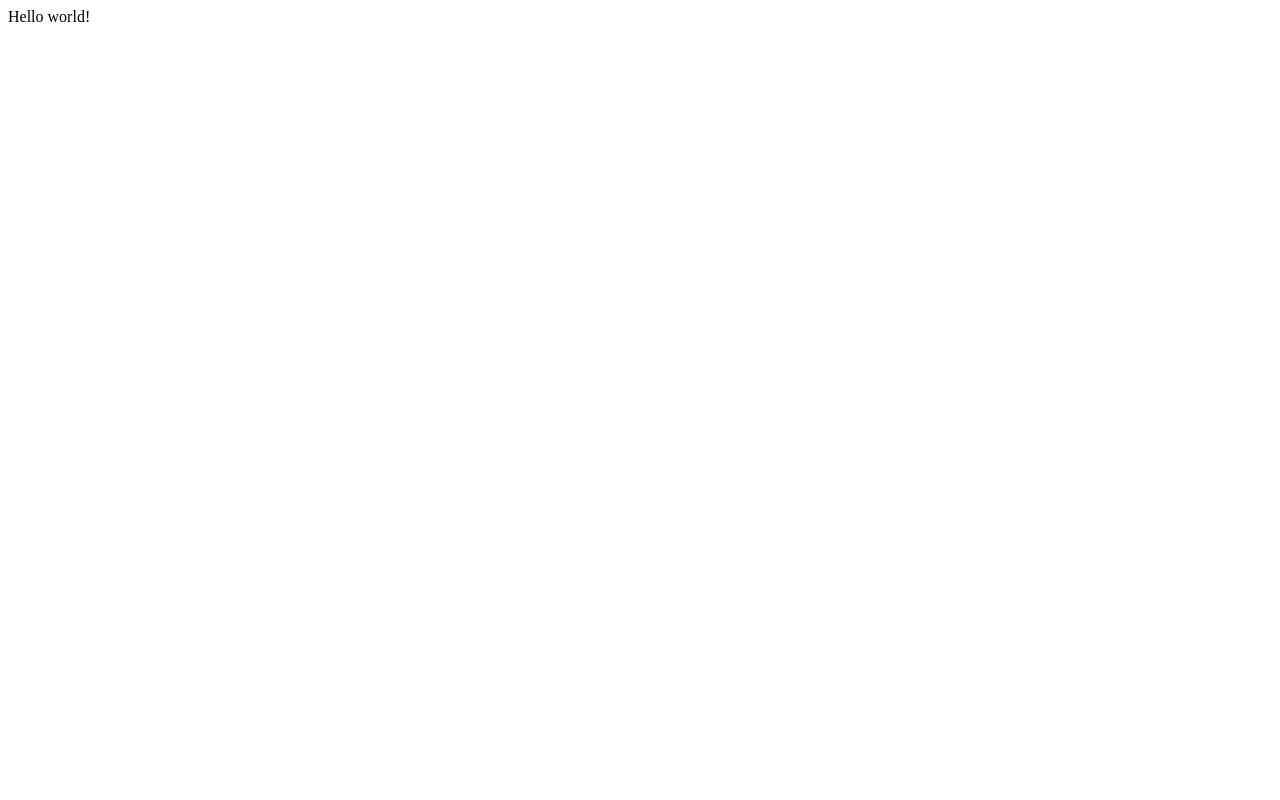
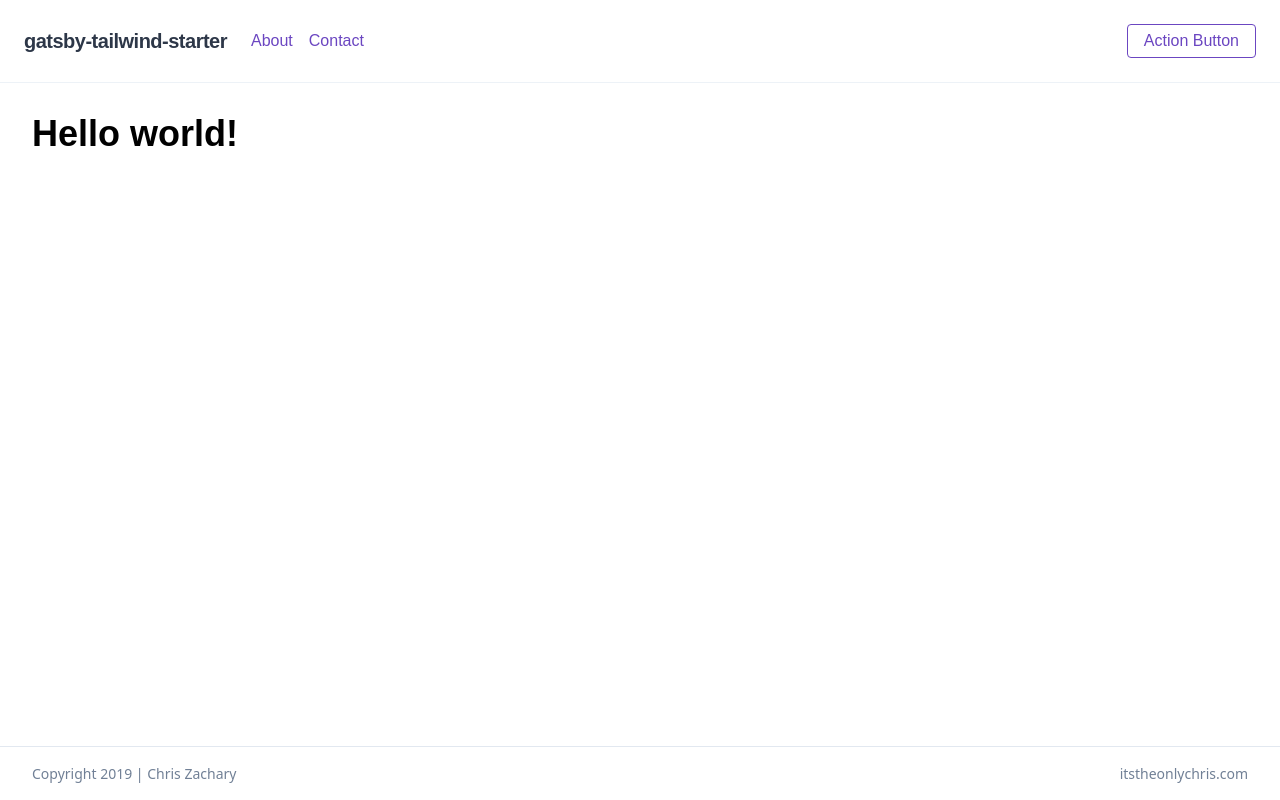
Before and after one commit to itstheonlychris/gatsby-tailwind-starter, a Gatsby site: page / in a window 1280 px wide. Built offline with nearby package versions, Linux system fonts and the light colour scheme; Gatsby itself is replaced by a stand-in of ours; a web font is replaced by a local one.

Commit message:
gatsby-tailwind-starter v1

```diff
--- /dev/null
+++ b/gatsby-browser.js
@@ -0,0 +1 @@
+import "./src/css/styles.css"
--- a/gatsby-config.js
+++ b/gatsby-config.js
@@ -5,5 +5,5 @@
  */
 
 module.exports = {
-  /* Your site config here */
+  plugins: [`gatsby-plugin-postcss`],
 }
--- a/package.json
+++ b/package.json
@@ -14,11 +14,13 @@
   },
   "dependencies": {
     "gatsby": "^2.15.15",
+    "gatsby-plugin-postcss": "^2.1.7",
     "react": "^16.9.0",
     "react-dom": "^16.9.0"
   },
   "devDependencies": {
-    "prettier": "^1.18.2"
+    "prettier": "^1.18.2",
+    "tailwindcss": "^1.1.2"
   },
   "repository": {
     "type": "git",
--- /dev/null
+++ b/postcss.config.js
@@ -0,0 +1,3 @@
+module.exports = () => ({
+  plugins: [require("tailwindcss")],
+})
--- /dev/null
+++ b/src/components/Footer.js
@@ -0,0 +1,14 @@
+import React from "react"
+
+export default () => {
+  return (
+    <footer className="w-full flex flex-row justify-between text-sm border-t border-grey px-8 py-4 pin-b text-gray-600">
+      <div className="flex">Copyright 2019 | Chris Zachary</div>
+      <div className="flex">
+        <a href="https://itstheonlychris.com" className="hover:underline">
+          itstheonlychris.com
+        </a>
+      </div>
+    </footer>
+  )
+}
--- /dev/null
+++ b/src/components/Layout.js
@@ -0,0 +1,15 @@
+import React from "react"
+import Navbar from "./Navbar"
+import Footer from "./Footer"
+
+export default ({ children }) => {
+  return (
+    <div className="flex flex-col min-h-screen">
+      <Navbar />
+      <div className="container mx-auto px-8 pt-6 font-body flex-1">
+        {children}
+      </div>
+      <Footer />
+    </div>
+  )
+}
--- /dev/null
+++ b/src/components/Navbar.js
@@ -0,0 +1,52 @@
+import React from "react"
+import { Link } from "gatsby"
+
+export default () => {
+  return (
+    <nav className="flex items-center justify-between flex-wrap bg-white border-b border-gray-200 font-body p-6">
+      <div className="flex items-center flex-shrink-0 text-gray-800 mr-6">
+        <Link to={"/"}>
+          <span className="font-bold text-xl tracking-tight">
+            gatsby-tailwind-starter
+          </span>
+        </Link>
+      </div>
+      <div className="block lg:hidden">
+        <button className="flex items-center px-3 py-2 border rounded text-purple-700 border-purple-400 hover:text-purple-900 hover:bg-purple-200 hover:border-purple-900">
+          <svg
+            className="fill-current h-3 w-3"
+            viewBox="0 0 20 20"
+            xmlns="http://www.w3.org/2000/svg"
+          >
+            <title>Menu</title>
+            <path d="M0 3h20v2H0V3zm0 6h20v2H0V9zm0 6h20v2H0v-2z" />
+          </svg>
+        </button>
+      </div>
+      <div className="w-full block flex-grow lg:flex lg:items-center lg:w-auto">
+        <div className="lg:flex-grow">
+          <Link
+            to={"/about"}
+            className="block mt-4 lg:inline-block lg:mt-0 text-purple-700 hover:text-purple-400 mr-4"
+          >
+            About
+          </Link>
+          <Link
+            to={"/contact"}
+            className="block mt-4 lg:inline-block lg:mt-0 text-purple-700 hover:text-purple-400 mr-4"
+          >
+            Contact
+          </Link>
+        </div>
+        <div>
+          <Link
+            to={"/"}
+            className="inline-block px-4 py-2 leading-none border rounded text-purple-700 border-purple-700 hover:border-transparent hover:text-purple-900 hover:bg-purple-200 mt-4 lg:mt-0"
+          >
+            Action Button
+          </Link>
+        </div>
+      </div>
+    </nav>
+  )
+}
--- /dev/null
+++ b/src/css/styles.css
@@ -0,0 +1,7 @@
+@import url("https://fonts.googleapis.com/css?family=Muli:300,400,700&display=swap");
+
+@tailwind base;
+
+@tailwind components;
+
+@tailwind utilities;
--- /dev/null
+++ b/src/pages/about.js
@@ -0,0 +1,10 @@
+import React from "react"
+import Layout from "../components/Layout"
+
+export default () => {
+  return (
+    <Layout>
+      <h1 className="text-4xl font-bold">About Page</h1>
+    </Layout>
+  )
+}
--- /dev/null
+++ b/src/pages/contact.js
@@ -0,0 +1,10 @@
+import React from "react"
+import Layout from "../components/Layout"
+
+export default () => {
+  return (
+    <Layout>
+      <h1 className="text-4xl font-bold">Contact page</h1>
+    </Layout>
+  )
+}
--- a/src/pages/index.js
+++ b/src/pages/index.js
@@ -1,3 +1,8 @@
 import React from "react"
+import Layout from "../components/Layout"
 
-export default () => <div>Hello world!</div>
+export default () => (
+  <Layout>
+    <h1 className="text-4xl font-bold">Hello world!</h1>
+  </Layout>
+)
--- /dev/null
+++ b/tailwind.config.js
@@ -0,0 +1,10 @@
+module.exports = {
+  theme: {
+    extend: {},
+    fontFamily: {
+      body: ["Muli", "sans-serif"],
+    },
+  },
+  variants: {},
+  plugins: [],
+}
```
Also changed, not shown: 1 other file.
